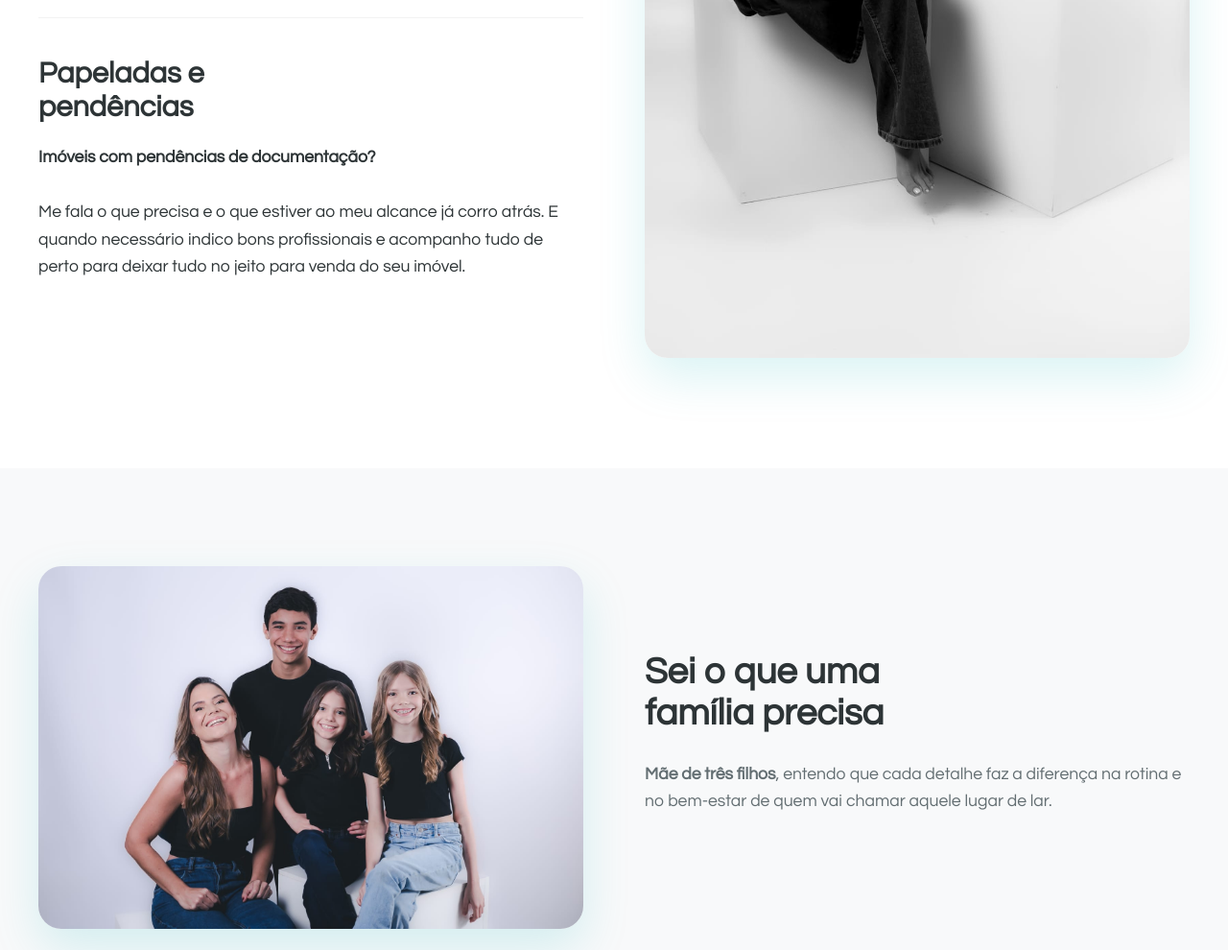
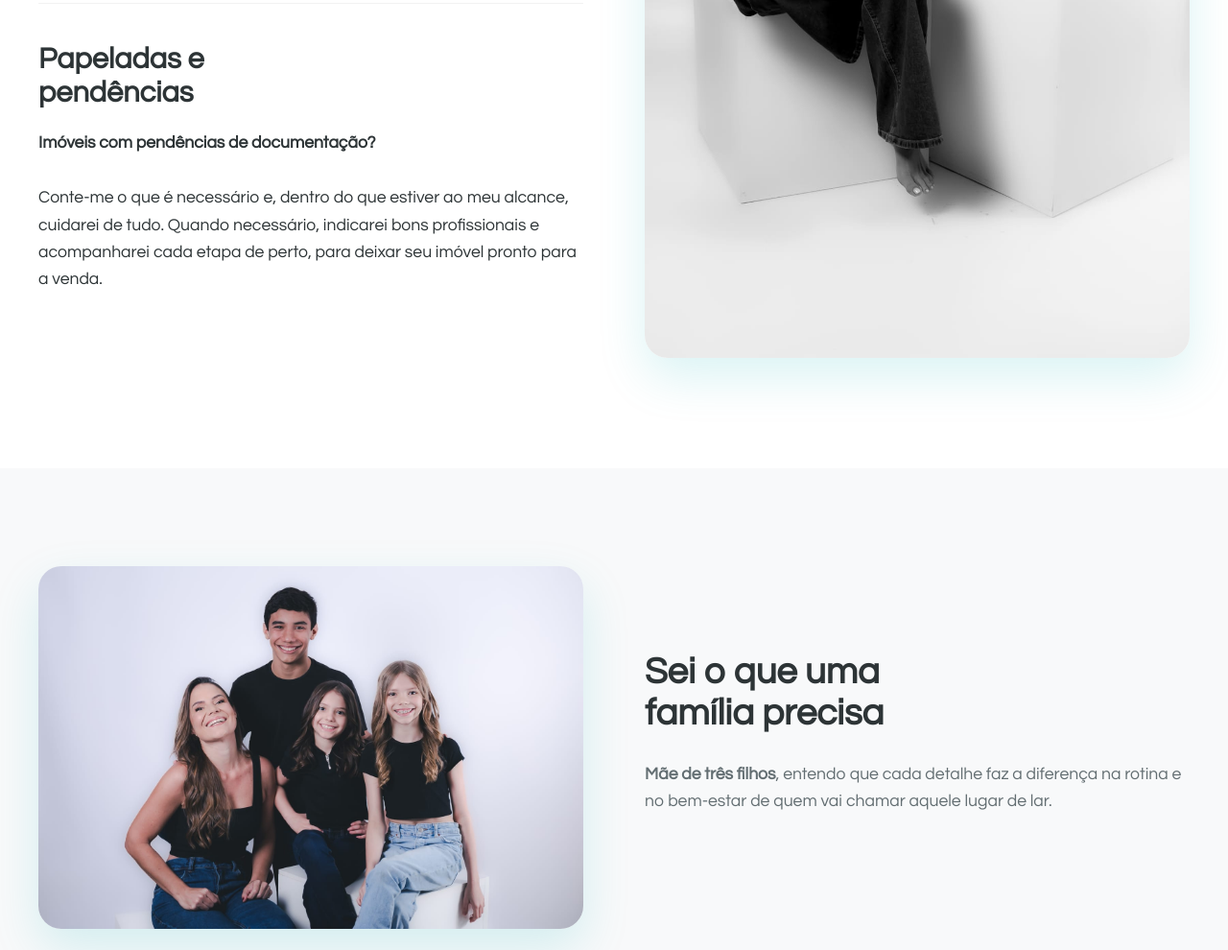
Before and after one commit to Fecchio01/tamara-couto-website, a plain HTML site: page index.html in a window 1280 px wide. Shown: the part 4080-5070 px from the top of the page at 96% size. Drawn offline with Linux system fonts and the light colour scheme.

Commit message:
Refine documentation support copy

```diff
--- a/index.html
+++ b/index.html
@@ -89,7 +89,7 @@
                 <div class="about-subsection">
                     <h2>Papeladas e pendências</h2>
                     <p><strong>Imóveis com pendências de documentação?</strong></p>
-                    <p>Me fala o que precisa e o que estiver ao meu alcance já corro atrás. E quando necessário indico bons profissionais e acompanho tudo de perto para deixar tudo no jeito para venda do seu imóvel.</p>
+                    <p>Conte-me o que é necessário e, dentro do que estiver ao meu alcance, cuidarei de tudo. Quando necessário, indicarei bons profissionais e acompanharei cada etapa de perto, para deixar seu imóvel pronto para a venda.</p>
                 </div>
             </div>
             <div class="about-image reveal delay-1">
```
